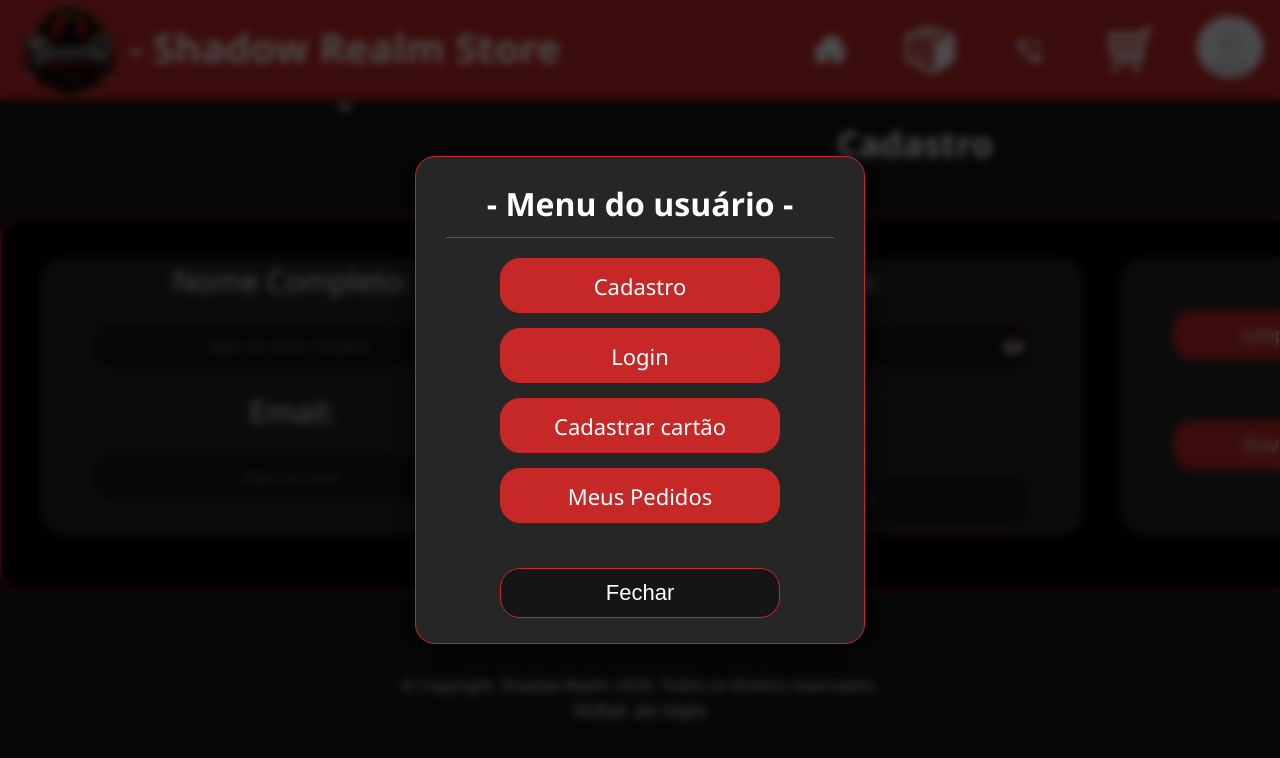
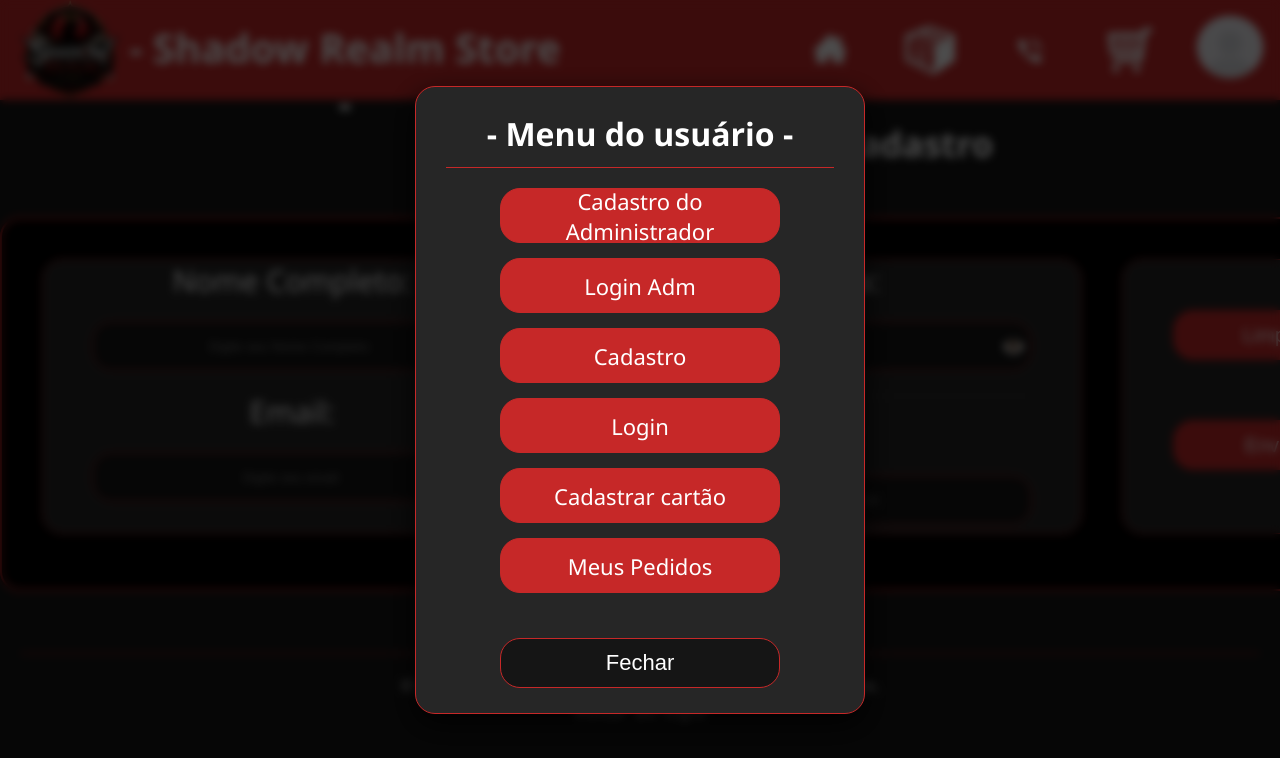
Before and after one commit to gustavoMeyer14/S.A, a plain HTML site: page Codigo/cadastro.html in a window 1280 px wide. Both pictures are taken after a click on the button 1230 px from the left and 51 px from the top of the page. Shown: the top 758 px of the page. Drawn offline with Linux system fonts and the light colour scheme.

Commit message:
arrumar no css

```diff
--- a/Codigo/cadastro.html
+++ b/Codigo/cadastro.html
@@ -32,6 +32,8 @@
         <div class="modalCliente-conteudo">
             <h2>- Menu do usuário -</h2>
             <nav class="nav-usuario">
+                <a href="cadastroAdmin.html">Cadastro do Administrador</a>
+                 <a href="loginAdmin.html">Login Adm</a>
                 <a href="cadastro.html">Cadastro</a>
                 <a href="cliente.html">Login</a>
                 <a href="cadastrocartao.html">Cadastrar cartão</a>
```
Also changed, not shown: Codigo/cliente.html (+2 -0 lines).
